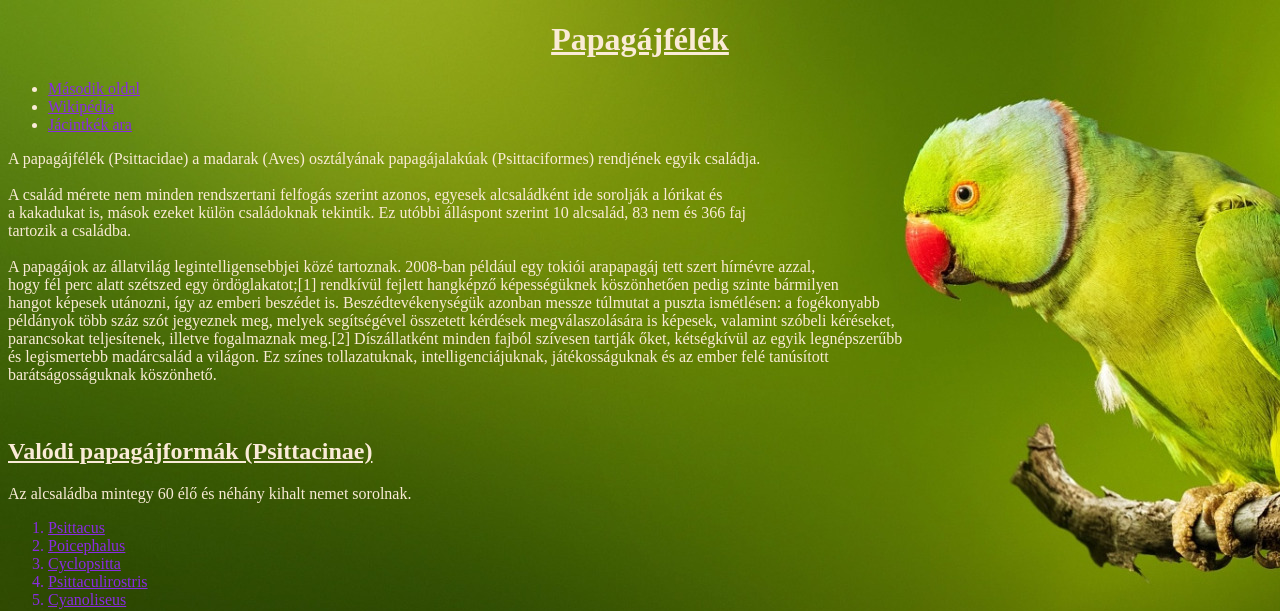
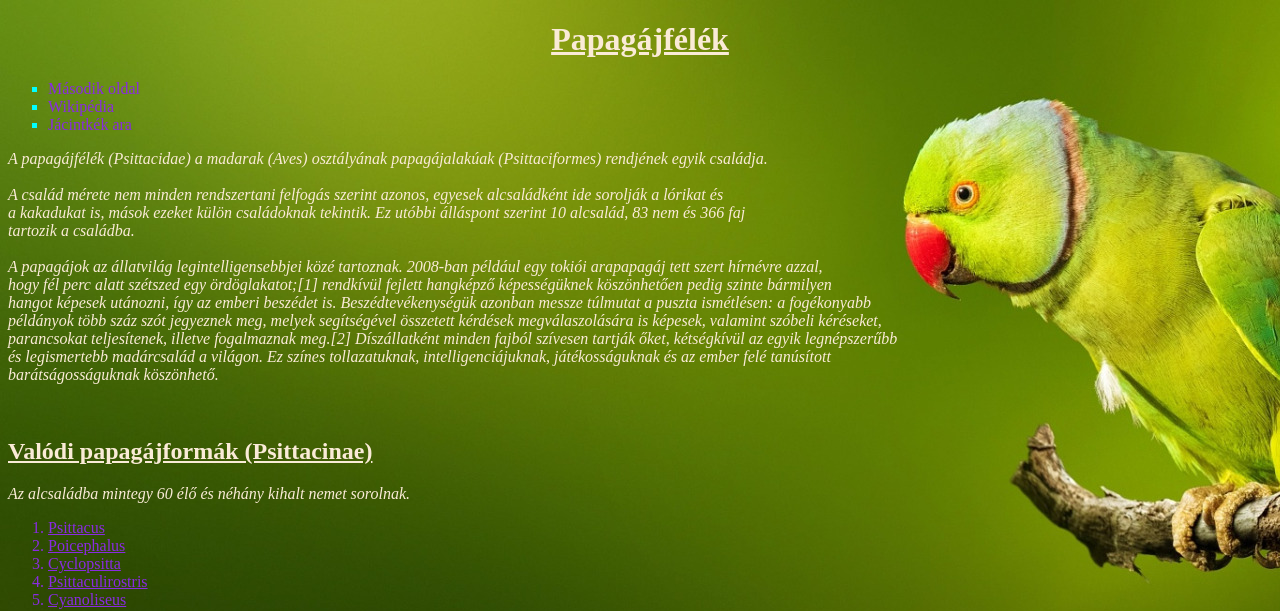
Before and after one commit to fzkst/FazekasTamas_HtmlElsoJavito, a plain HTML site: page index.html in a window 1280 px wide. Shown: the top 611 px of the page. Drawn offline with Linux system fonts and the light colour scheme.

Commit message:
3. verzió

```diff
--- a/index.html
+++ b/index.html
@@ -5,25 +5,25 @@
     <meta charset="UTF-8">
     <meta http-equiv="X-UA-Compatible" content="IE=edge">
     <meta name="viewport" content="width=device-width, initial-scale=1.0">
-    <title>Document</title>
-    <link rel="stylesheet" href="./papagajfelek.css">
+    <title>Papagájfélék</title>
+    <link rel="stylesheet" href="./style.css">
 </head>
 
 <body id="teteje">
     <h1>Papagájfélék</h1>
     <ul>
-        <li><a href="./masodik.html">Második oldal</a></li>
-        <li><a href="https://hu.wikipedia.org/wiki/Papag%C3%A1jf%C3%A9l%C3%A9k">Wikipédia</a></li>
-        <li><a href="https://csivitelo.cafeblog.hu/files/2018/05/TOI3dd72b_192542_2539945.jpg">Jácintkék ara</a></li>
+        <li class="menu"><a href="./masodik.html" class="menu">Második oldal</a></li>
+        <li class="menu"><a href="https://hu.wikipedia.org/wiki/Papag%C3%A1jf%C3%A9l%C3%A9k" class="menu" target="blank">Wikipédia</a></li>
+        <li class="menu"><a href="https://csivitelo.cafeblog.hu/files/2018/05/TOI3dd72b_192542_2539945.jpg" class="menu">Jácintkék ara</a></li>
     </ul>
-    <p>A papagájfélék (Psittacidae) a madarak (Aves) osztályának papagájalakúak (Psittaciformes) rendjének egyik
-        családja. <br><br>
+    <p id="bekezdes"><span>A papagájfélék (Psittacidae) a madarak (Aves) osztályának papagájalakúak (Psittaciformes) rendjének egyik
+        családja.</span>  <br><br>
 
         A család mérete nem minden rendszertani felfogás szerint azonos, egyesek alcsaládként ide sorolják a lórikat és
         <br>a kakadukat is,  mások ezeket külön családoknak tekintik. Ez utóbbi álláspont szerint 10 alcsalád, 83 nem és 366
         faj <br> tartozik a családba. <br><br>
 
-        A papagájok az állatvilág legintelligensebbjei közé tartoznak. 2008-ban például egy tokiói arapapagáj tett szert
+        <span>A papagájok az állatvilág legintelligensebbjei közé tartoznak.</span> 2008-ban például egy tokiói arapapagáj tett szert
         hírnévre azzal, <br> hogy fél perc alatt szétszed egy ördöglakatot;[1] rendkívül fejlett hangképző képességüknek
         köszönhetően pedig szinte bármilyen <br> hangot képesek utánozni, így az emberi beszédet is. Beszédtevékenységük
         azonban messze túlmutat a puszta ismétlésen: a fogékonyabb <br> példányok több száz szót jegyeznek meg, melyek
@@ -32,7 +32,7 @@
         egyik legnépszerűbb <br> és legismertebb madárcsalád a világon. Ez színes tollazatuknak, intelligenciájuknak,
         játékosságuknak és az ember felé tanúsított <br> barátságosságuknak köszönhető.</p> <br>
     <h2>Valódi papagájformák (Psittacinae)</h2>
-    <p>Az alcsaládba mintegy 60 élő és néhány kihalt nemet sorolnak.</p>
+    <p id="bekezdes">Az alcsaládba mintegy 60 élő és néhány kihalt nemet sorolnak.</p>
     <ol>
         <a href="#Psittacus"><li>Psittacus</li></a>
         <a href="#Poicephalus"><li>Poicephalus </li></a>
@@ -49,7 +49,7 @@
     <a href="#teteje">Vissza a lap tetejére!</a> <br>
     <img src="./img/edwards.jpg" alt="Psittaculirostris" title="Psittaculirostris" id="Psittaculirostris"> <br>
     <a href="#teteje">Vissza a lap tetejére!</a> <br>
-    <img src="./img/uregi.jpg" alt="Cyanoliseus" title="Cyanoliseus" id="Cyanoliseus">
+    <img src="./img/uregi.jpg" alt="Cyanoliseus" title="Cyanoliseus" id="Cyanoliseus"> <br>
     <a href="#teteje">Vissza a lap tetejére!</a> <br>
 </body>
 
--- a/papagajfelek.css
+++ b/style.css
@@ -2,20 +2,40 @@ body {
     background-image: url(./img/background-parrot.jpg);
     background-repeat: no-repeat;
     background-attachment: fixed;
-    color: antiquewhite;
 }
 
 h1 {
     text-align: center;
     text-decoration: underline;
+    color: antiquewhite;
 }
 
 h2 {
     text-decoration: underline;
+    color: antiquewhite;
+}
+
+p {
+    color: antiquewhite;
+}
+
+#span {
+    font-weight: bold;
+}
+
+#bekezdes {
+    font-style: italic;
+    text-align: justify;
 }
 
 img {
     width: 600px;
+}
+
+.menu {
+    color: aqua;
+    text-decoration: none;
+    list-style-type: square;
 }
 
 a {
@@ -25,3 +45,7 @@ a {
 a:link {
     color: blueviolet;
 }
+
+li {
+    list-style-type: decimal;
+}
```
Also changed, not shown: masodik.html (+13 -0 lines).
